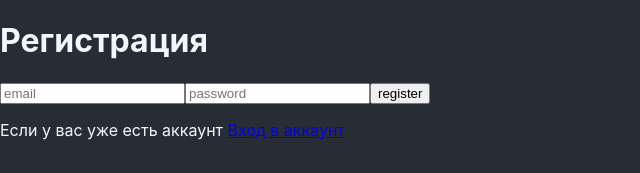
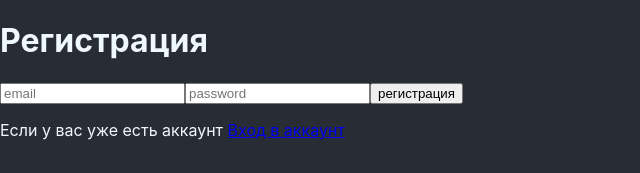
Before and after one commit to blessMe-Padre/gym-counter, a React (Create React App) app: page /register in a window 1280 px wide. Shown: the top 173 px of the page, without its empty margins (0-640 px from the left). Built offline with nearby package versions, Linux system fonts and the light colour scheme.

Commit message:
добавляет редирект с регистрации

```diff
--- a/src/components/Login.jsx
+++ b/src/components/Login.jsx
@@ -3,7 +3,6 @@ import { useDispatch } from 'react-redux';
 import { getAuth, signInWithEmailAndPassword } from "firebase/auth";
 import { Form } from './Form';
 import { setUser } from '../store/slices/userSlice';
-import { Navigate } from 'react-router-dom';
 import { useNavigate } from 'react-router-dom';
 
 const Login = () => {
@@ -21,12 +20,12 @@ const Login = () => {
                 }));
                 navigate("/");
             })
-            .catch(() => alert('Invalid user!'))
+            .catch(() => alert('Такого пользователя не существует'))
     }
 
     return (
         <Form
-            title="sign in"
+            title="войти"
             handleClick={handleLogin}
         />
     )
--- a/src/components/SingUp.jsx
+++ b/src/components/SingUp.jsx
@@ -2,10 +2,11 @@ import { useDispatch } from 'react-redux';
 import { getAuth, createUserWithEmailAndPassword } from "firebase/auth";
 import { Form } from './Form';
 import { setUser } from '../store/slices/userSlice';
-import { Navigate } from 'react-router-dom';
+import { useNavigate } from 'react-router-dom';
 
 const SignUp = () => {
     const dispatch = useDispatch();
+    const navigate = useNavigate();
 
     const handleRegister = (email, password) => {
         const auth = getAuth();
@@ -16,14 +17,14 @@ const SignUp = () => {
                     id: user.uid,
                     token: user.accessToken,
                 }));
-                <Navigate to="/" />
+                navigate('/');
             })
             .catch(console.error)
     }
 
     return (
         <Form
-            title="register"
+            title="регистрация"
             handleClick={handleRegister}
         />
     )
--- a/src/pages/HomePage.jsx
+++ b/src/pages/HomePage.jsx
@@ -14,7 +14,7 @@ const HomePage = () => {
 
             <button
                 onClick={() => dispatch(removeUser())}
-            >Log out from {email}</button>
+            >Выйти из аккаунта {email}</button>
         </div>
     ) : (
         <Navigate to="/login" />
```
